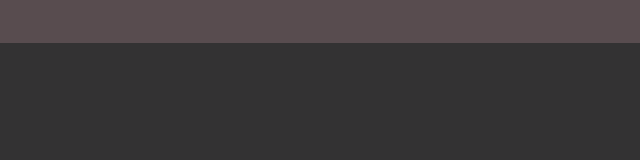
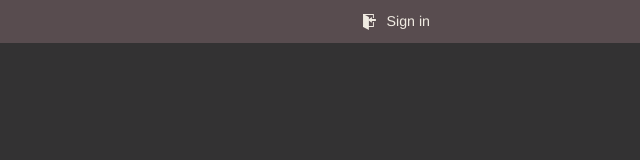
Before and after one commit to Scorpio78bd/atom-sass, a plain HTML site: page webpage/index.html in a window 1280 px wide. Shown: the full height of the page, 640-1280 px from the left. Drawn offline with Linux system fonts and the light colour scheme.

Commit message:
finished header content and the header in general

```diff
--- a/webpage/index.html
+++ b/webpage/index.html
@@ -26,7 +26,10 @@
     </div>
 
     <div id="header-content-right">
-
+      <ul>
+        <li><img src="stylesheets/media/imgs/atom-door-icon.svg" alt="Sign in icon"</li>
+        <li>Sign in</li>
+      </ul>
     </div>
 
   </div>
--- a/webpage/stylesheets/sass/components/_header.scss
+++ b/webpage/stylesheets/sass/components/_header.scss
@@ -1,3 +1,8 @@
+// VARS
+
+$hover-transition-time: .3s;
+$hover-color: #81bf8c;
+
 // *** HEADER PARTIAL ***
 
 header{
@@ -21,11 +26,10 @@ header{
 
     #header-content-left{
       height: 100%;
-
       display: flex;
       align-items: center;
 
-      #ul-nav-left{
+      ul{
         display: flex;
         justify-content: space-between;
         align-items: center;
@@ -34,19 +38,42 @@ header{
           padding: 8px;
 
         @extend %fake-link;
-        transition: .3s;
+        transition: $hover-transition-time;
 
         &:hover{
-          color: #81bf8c;
-          transition: .3s;
+          color: $hover-color;
+          transition: $hover-transition-time;
           }
         } //li
       } //ul-nav-left
     } //header-content-left
 
     #header-content-right{
-      width: 100px;
       height: 100%;
-    }
+      display: flex;
+      align-items: center;
+
+      ul{
+        width: 67px;
+        display: flex;
+        justify-content: space-between;
+        align-items: center;
+
+        li{
+          @extend %fake-link;
+          transition: $hover-transition-time;
+
+          &:hover{
+            color: $hover-color;
+            transition: $hover-transition-time;
+          } //:hover
+
+          img{
+            position: relative;
+            top: 2px;
+          } //img
+        } //li
+      } //ul
+    } //header-content-right
   } //header-content
 } //header
```
Also changed, not shown: webpage/stylesheets/master.css, webpage/stylesheets/media/imgs/atom-door-icon.svg (added), 1 other file.
